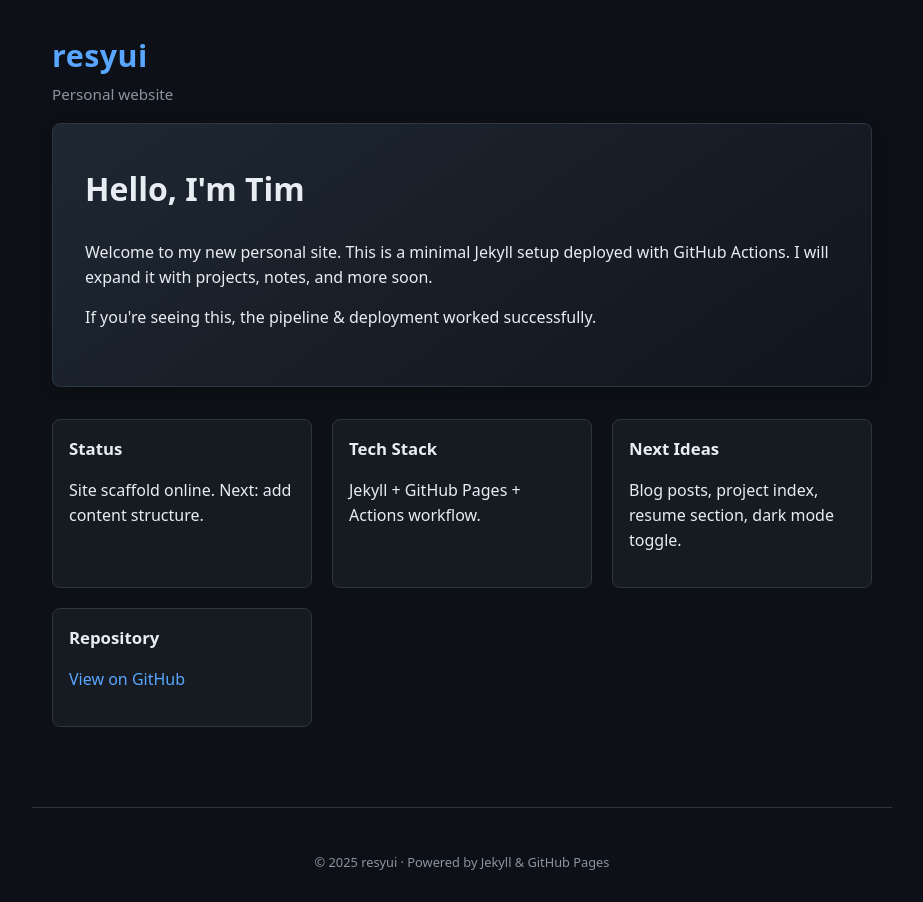
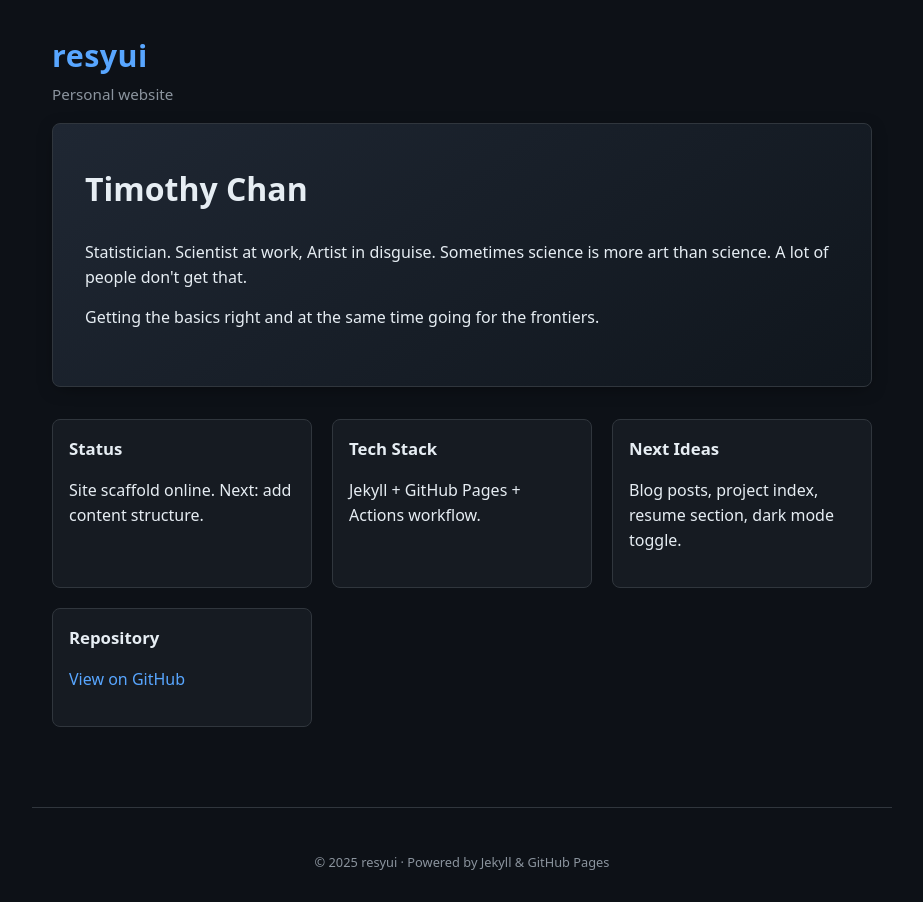
Before and after one commit to resyui/resyui.github.io, a Jekyll site: the page built from index.md, in a window 1280 px wide. Shown: the whole page, without its empty margins (178-1101 px from the left). Built offline with Jekyll 4.4.1, drawn with Linux system fonts in a browser that asks for light colours.

Commit message:
Revise introduction in index.md

```diff
--- a/index.md
+++ b/index.md
@@ -4,9 +4,9 @@ layout: default
 ---
 
 <div class="hero">
-  <h2> Hello, I'm Tim </h2>
-  <p> Welcome to my new personal site. This is a minimal Jekyll setup deployed with GitHub Actions. I will expand it with projects, notes, and more soon.</p>
-  <p> If you're seeing this, the pipeline & deployment worked successfully. </p>
+  <h2> Timothy Chan </h2>
+  <p> Statistician. Scientist at work, Artist in disguise. Sometimes science is more art than science. A lot of people don't get that. </p>
+  <p> Getting the basics right and at the same time going for the frontiers. </p>
 </div>
 
 <div class="grid">
```
